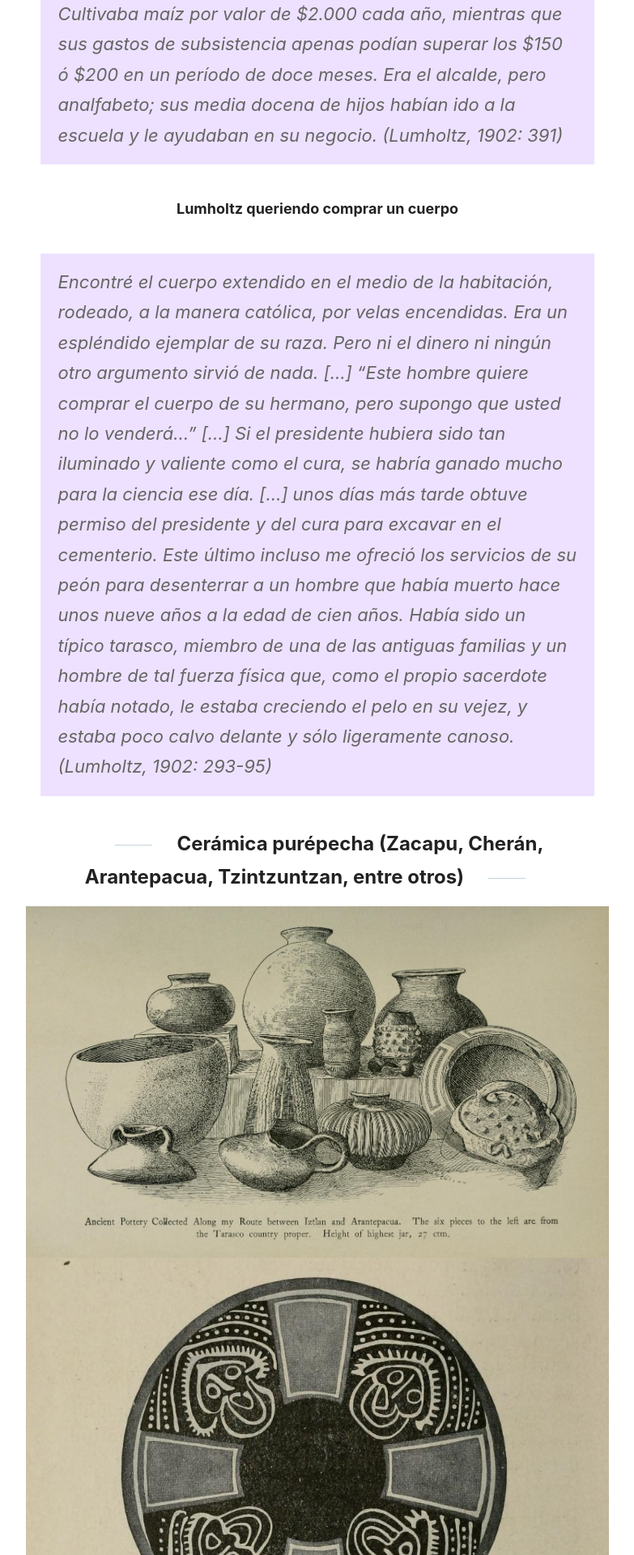
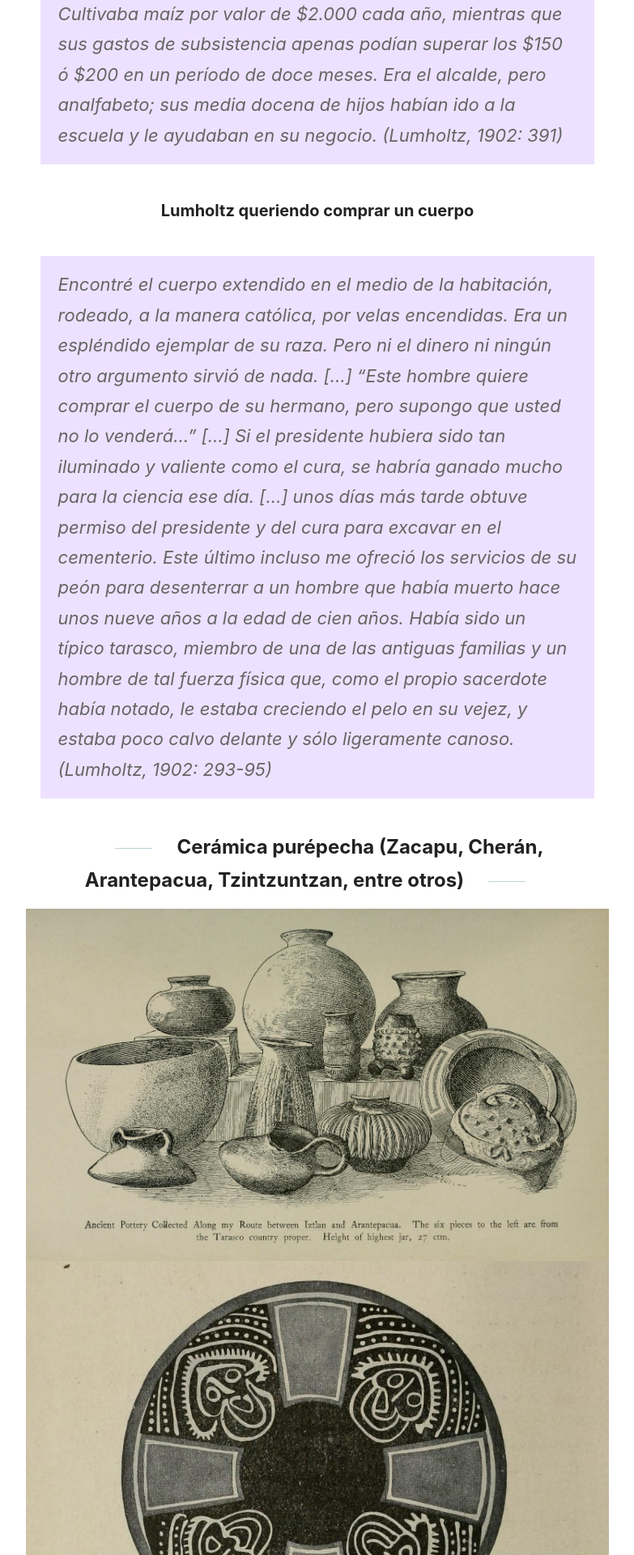
Before and after one commit to carloslucmat/reverie-clm, a Jekyll site: the page built from _posts/2021-01-09-unk-tarascan.md, in a window 1280 px wide. Shown: the part 4026-5946 px from the top of the page at 81% size, without its empty margins (248-1031 px from the left). Built offline with Jekyll 4.4.1, drawn with Linux system fonts in a browser that asks for light colours.

```diff
--- a/_posts/2021-01-09-unk-tarascan.md
+++ b/_posts/2021-01-09-unk-tarascan.md
@@ -18,7 +18,7 @@ categories: [antropología, etnografía, Michoacán, purépecha, Carl Lumholtz]
 ### Acumulación y riqueza
 >Todos tienen suficiente para comer y tiempo libre porque todos han logrado mantener sus tierras en forma indiscutible. Algunos plantan mucho maíz y acumulan dinero; pero no les gustan los productos de la vida civilizada. No tienen ninguna ambición de ser nada más que indios. En el momento de mi visita el hombre más rico de la ciudad era un indio de pura cepa, que probablemente valía $100.000. Cultivaba maíz por valor de $2.000 cada año, mientras que sus gastos de subsistencia apenas podían superar los $150 ó $200 en un período de doce meses. Era el alcalde, pero analfabeto; sus media docena de hijos habían ido a la escuela y le ayudaban en su negocio. (Lumholtz, 1902: 391)
 
-#### Lumholtz queriendo comprar un cuerpo
+### Lumholtz queriendo comprar un cuerpo
 >Encontré el cuerpo extendido en el medio de la habitación, rodeado, a la manera católica, por velas encendidas. Era un espléndido ejemplar de su raza. Pero ni el dinero ni ningún otro argumento sirvió de nada. [...] "Este hombre quiere comprar el cuerpo de su hermano, pero supongo que usted no lo venderá..." [...] Si el presidente hubiera sido tan iluminado y valiente como el cura, se habría ganado mucho para la ciencia ese día. [...] unos días más tarde obtuve permiso del presidente y del cura para excavar en el cementerio. Este último incluso me ofreció los servicios de su peón para desenterrar a un hombre que había muerto hace unos nueve años a la edad de cien años. Había sido un típico tarasco, miembro de una de las antiguas familias y un hombre de tal fuerza física que, como el propio sacerdote había notado, le estaba creciendo el pelo en su vejez, y estaba poco calvo delante y sólo ligeramente canoso. (Lumholtz, 1902: 293-95)
 
 ## Cerámica purépecha (Zacapu, Cherán, Arantepacua, Tzintzuntzan, entre otros)
```
